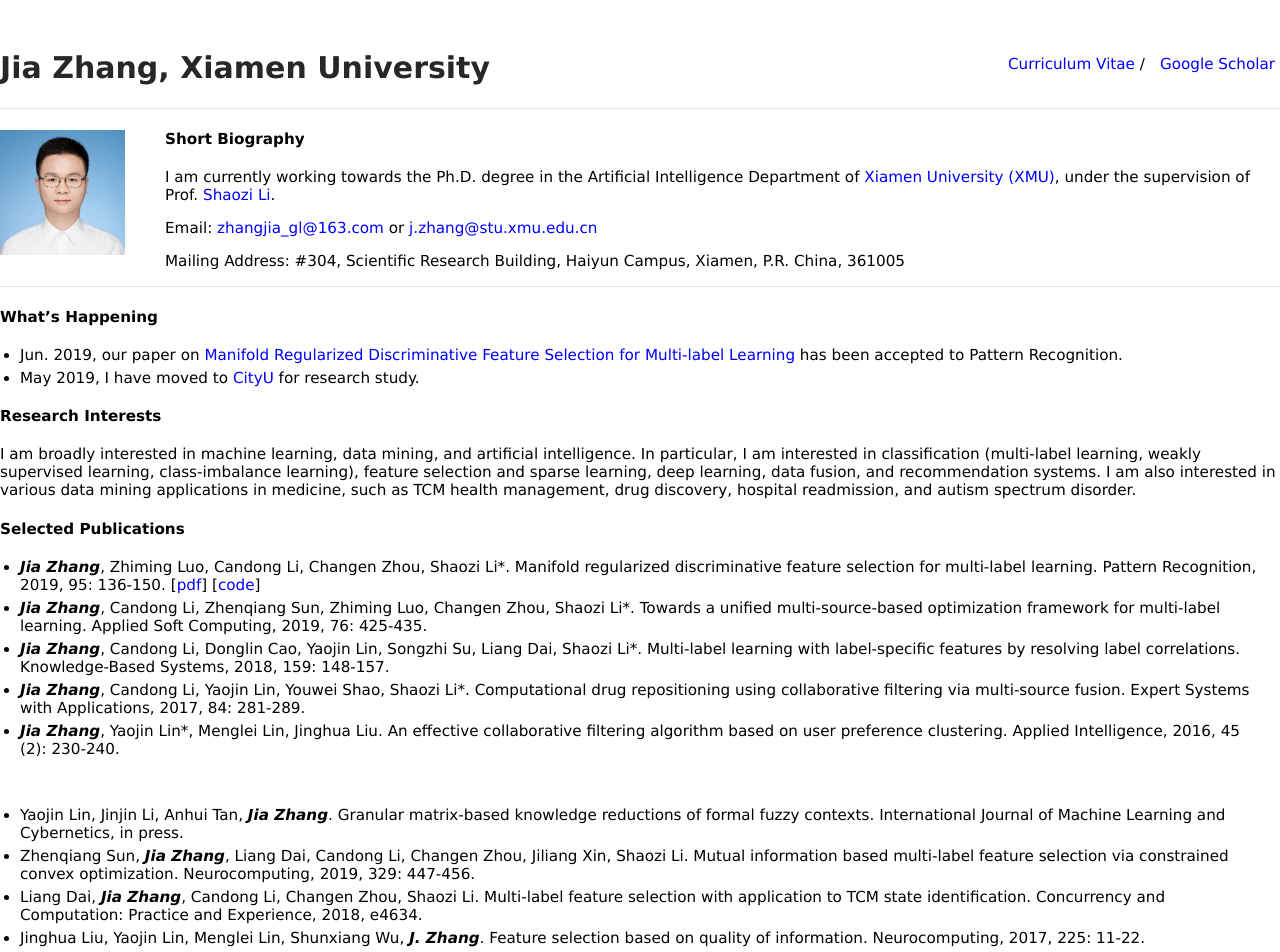
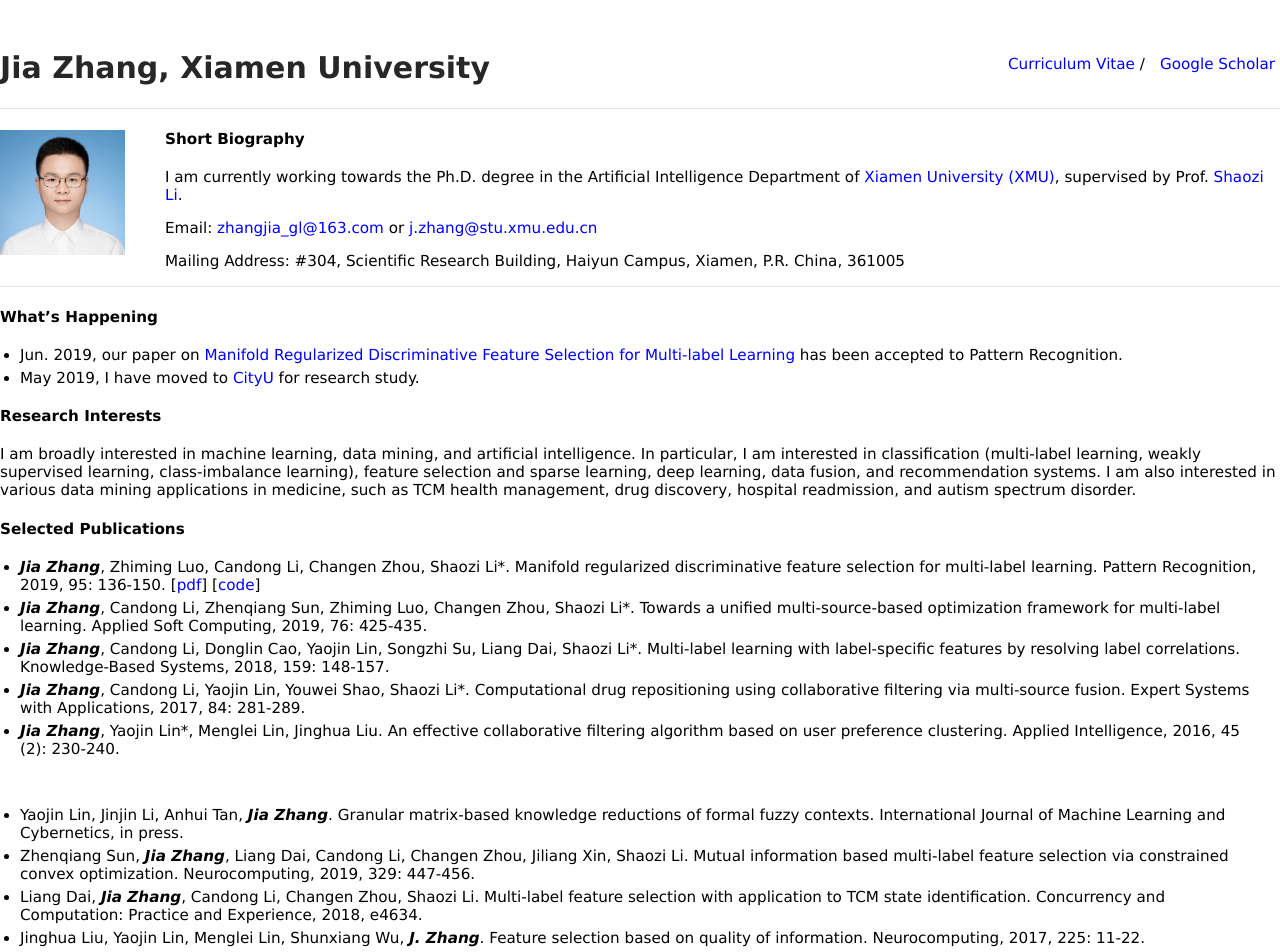
Before and after one commit to jiazhang-ml/jiazhang-ml.github.io, a Jekyll site: the page built from index.md, in a window 1280 px wide. Shown: the top 952 px of the page. Built offline with Jekyll 4.4.1, drawn with Linux system fonts in a browser that asks for light colours.

Commit message:
Update index.md

```diff
--- a/index.md
+++ b/index.md
@@ -6,7 +6,7 @@ layout: default
 
 #### Short Biography
 
-I am currently working towards the Ph.D. degree in the Artificial Intelligence Department of [Xiamen University (XMU)](https://www.xmu.edu.cn/), under the supervision of Prof. [Shaozi Li](http://imt.xmu.edu.cn/szdw.html).
+I am currently working towards the Ph.D. degree in the Artificial Intelligence Department of [Xiamen University (XMU)](https://www.xmu.edu.cn/), supervised by Prof. [Shaozi Li](http://imt.xmu.edu.cn/szdw.html).
 
 Email: [zhangjia_gl@163.com](mailto:zhangjia_gl@163.com) or [j.zhang@stu.xmu.edu.cn](mailto:j.zhang@stu.xmu.edu.cn)
 
```
